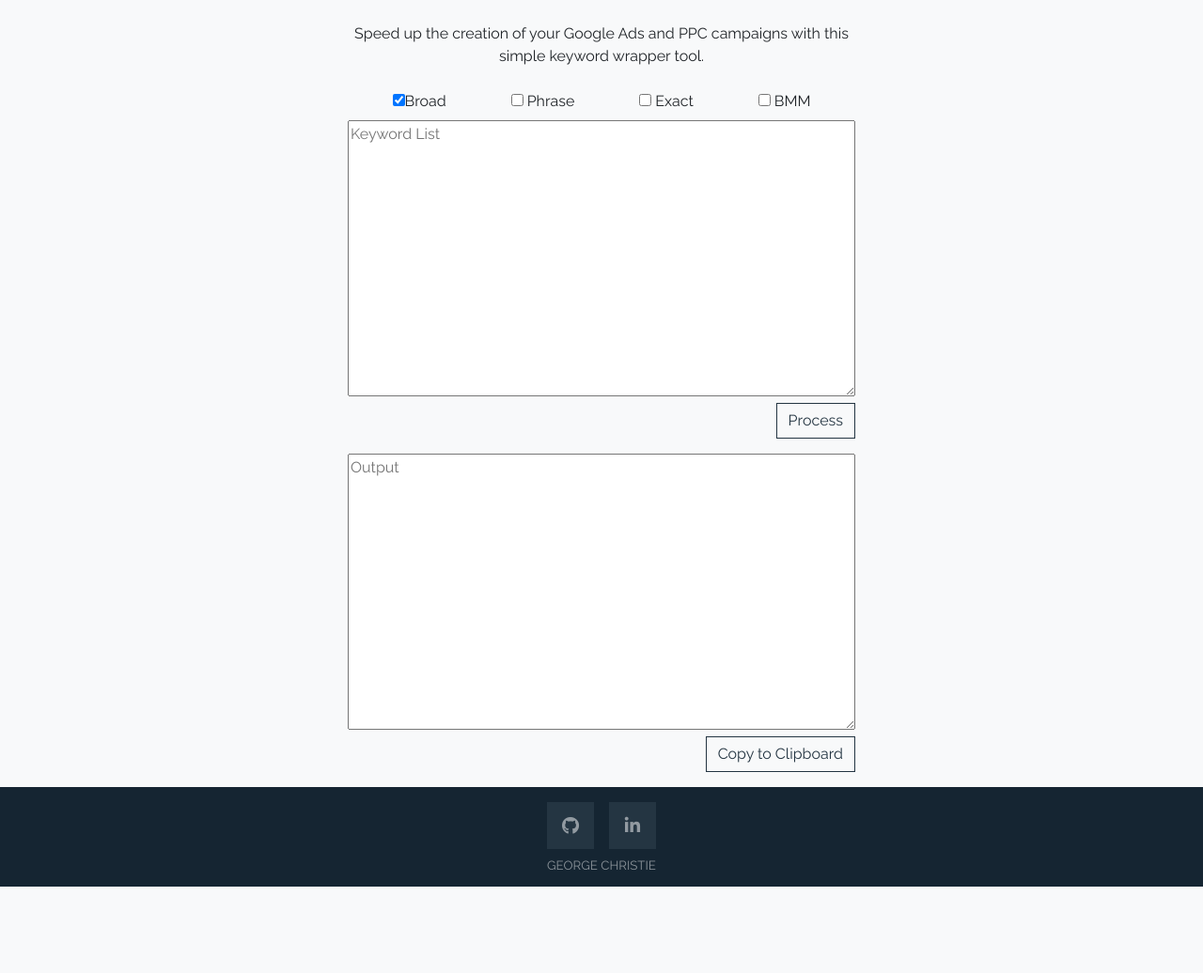
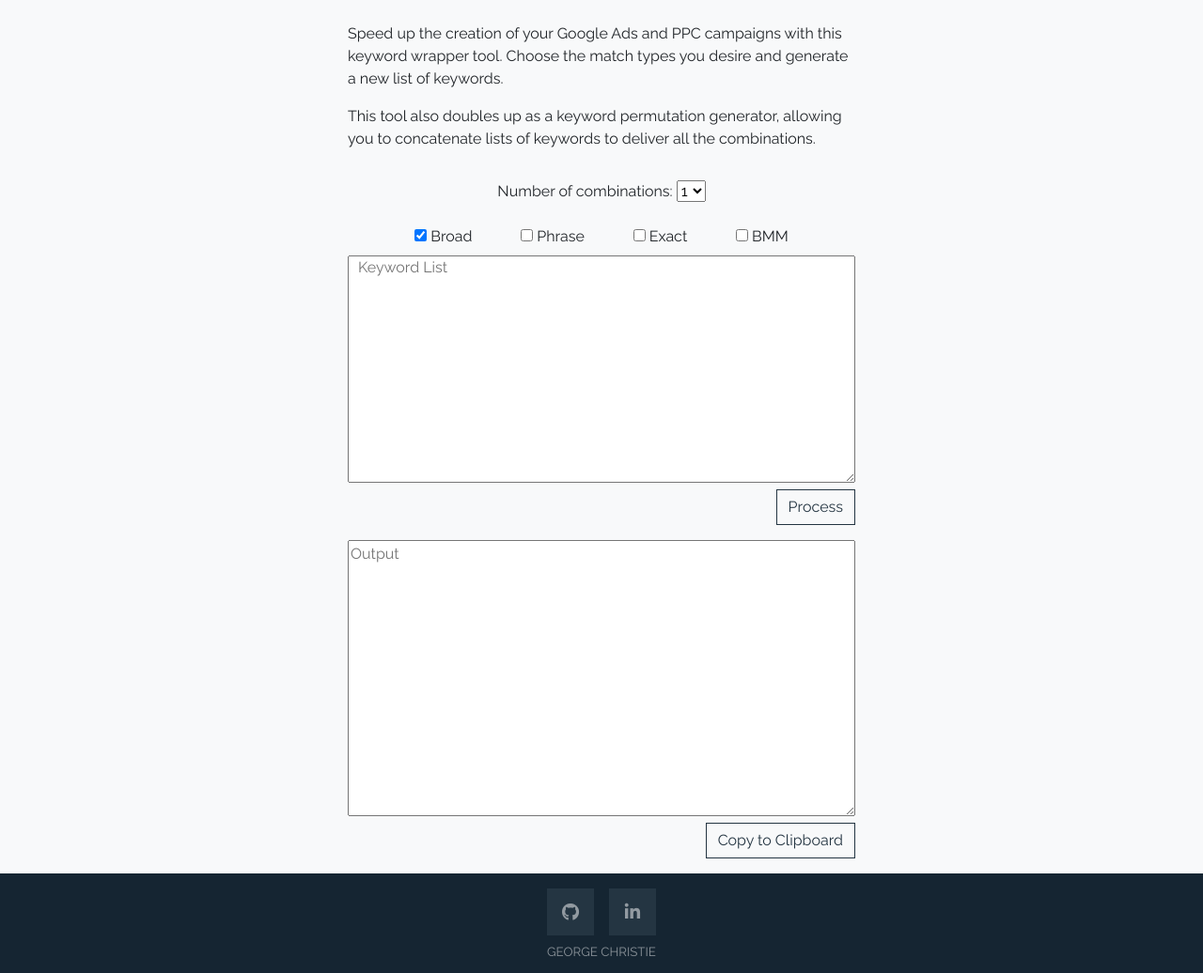
Before and after one commit to GTXiee/portfolio-project, a Django app: template jobs/templates/jobs/keyword-wrapper.html in a window 1280 px wide. Shown: the part 112-1148 px from the top of the page at 94% size. Before the commit the page ends 1056 px from the top, so only its background shows below. Run offline with Django 3.2, Linux system fonts and the light colour scheme; the template is opened without the code that fills it, so the values that code supplies are empty; some libraries are stand-ins or nearby versions.

Commit message:
Changed the keyword wrapper tool to also be a keyword combinator

```diff
--- a/jobs/static/js/script_ordered.js
+++ b/jobs/static/js/script_ordered.js
@@ -1,41 +1,82 @@
-var inputList;
+var inputListFinal;
 
-document.getElementById('btn-process').addEventListener('click', function(){
-    // read input as array
-    var input = document.getElementById('input-text-1').value.trim();
-    inputList = input.split('\n');
+document.getElementById('btn-process').addEventListener('click', function () {
+    // read inputs depending on combination box
+    let combo = document.getElementById('combination-select').value;
+    console.log("Value: " + combo);
+    let inputLists = [];
+
+    let input1 = document.getElementById('input-text-1').value.trim();
+    inputLists.push(input1.split('\n'));
+    if (parseInt(combo) > 1) {
+        let input2 = document.getElementById('input-text-2').value.trim();
+        inputLists.push(input2.split('\n'));
+    }
+    if (parseInt(combo) === 3) {
+        let input3 = document.getElementById('input-text-3').value.trim();
+        inputLists.push(input3.split('\n'));
+    }
+
+    console.log('inputLists:');
+    console.log(inputLists);
+    // concatenate the inputs
+    let inputListFinal = [];
+
+    switch (combo) {
+        case '1':
+            inputListFinal = inputLists[0];
+            break;
+        case '2':
+            for (let i = 0; i < inputLists[0].length; i++) {
+                for (let j = 0; j < inputLists[1].length; j++) {
+                    inputListFinal.push(inputLists[0][i] + " " + inputLists[1][j])
+                }
+            }
+            break;
+        case '3':
+            for (let i = 0; i < inputLists[0].length; i++) {
+                for (let j = 0; j < inputLists[1].length; j++) {
+                    for (let k = 0; k < inputLists[2].length; k++) {
+                        inputListFinal.push(inputLists[0][i] + " " + inputLists[1][j] + " " + inputLists[2][k])
+                    }
+                }
+            }
+    }
+
+    console.log(inputListFinal);
+
 
     // read checkbox input
-    var broadChecked = document.getElementById('broad-checkbox').checked;
-    var phraseChecked = document.getElementById('phrase-checkbox').checked;
-    var exactChecked = document.getElementById('exact-checkbox').checked;
-    var bmmChecked = document.getElementById('bmm-checkbox').checked;
-
+    let broadChecked = document.getElementById('broad-checkbox').checked;
+    let phraseChecked = document.getElementById('phrase-checkbox').checked;
+    let exactChecked = document.getElementById('exact-checkbox').checked;
+    let bmmChecked = document.getElementById('bmm-checkbox').checked;
 
     // output
-    var outputArr = [];
+    let outputArr = [];
+    console.log(inputListFinal);
 
     if (broadChecked) {
-        outputArr.push(inputList);
+        outputArr.push(inputListFinal);
     }
     if (phraseChecked) {
         var phraseArr = [];
-        for (var i=0; i<inputList.length; i++) {
-            phraseArr.push('"' + inputList[i].trim() + '"');
+        for (var i = 0; i < inputListFinal.length; i++) {
+            phraseArr.push('"' + inputListFinal[i].trim() + '"');
         }
         outputArr.push(phraseArr);
     }
     if (exactChecked) {
         var exactArr = [];
-        for (var i=0; i<inputList.length; i++) {
-            exactArr.push('[' + inputList[i].trim() + ']');
+        for (var i = 0; i < inputListFinal.length; i++) {
+            exactArr.push('[' + inputListFinal[i].trim() + ']');
         }
         outputArr.push(exactArr);
     }
     if (bmmChecked) {
         var bmmArr = [];
-        for (var i=0; i<inputList.length; i++) {
-            var line = inputList[i].trim();
+        for (var i = 0; i < inputListFinal.length; i++) {
+            var line = inputListFinal[i].trim();
             var newLine = '+' + line.split(' ').join(' +');
             bmmArr.push(newLine);
         }
@@ -45,8 +86,8 @@ document.getElementById('btn-process').addEventListener('click', function(){
     console.log(outputArr);
 
     var finalArr = [];
-    for (var i=0; i<inputList.length; i++) {
-        for (var j=0; j<outputArr.length; j++) {
+    for (var i = 0; i < inputListFinal.length; i++) {
+        for (var j = 0; j < outputArr.length; j++) {
             finalArr.push(outputArr[j][i])
         }
     }
@@ -57,6 +98,27 @@ document.getElementById('btn-process').addEventListener('click', function(){
 // add copy function to text
 document.getElementById('btn-copy').addEventListener('click', copyText);
 
+// combination boxes
+document.getElementById('combination-select').addEventListener('change', function () {
+    let chosen = document.getElementById('combination-select').value;
+    let inputCol2 = document.getElementById('kw-col-2');
+    let inputCol3 = document.getElementById('kw-col-3');
+    switch (chosen) {
+        case '1':
+            inputCol2.style.display = 'none';
+            inputCol3.style.display = 'none';
+            break;
+        case '2':
+            inputCol2.style.display = 'inline-block';
+            inputCol3.style.display = 'none';
+            break;
+        case '3':
+            inputCol2.style.display = 'inline-block';
+            inputCol3.style.display = 'inline-block';
+            break;
+    }
+});
+
 // copies output to keyboard
 function copyText() {
     let copyText = document.getElementById('output-text');
--- a/jobs/templates/jobs/keyword-wrapper.html
+++ b/jobs/templates/jobs/keyword-wrapper.html
@@ -1,8 +1,9 @@
 {% extends 'base.html' %}
 {% load staticfiles %}
 
-{% block title %}Google Keyword Wrapper Tool | George Christie Development{% endblock %}
-{% block description %}A simple AdWords keyword wrapper tool to help speed up the creation of your PPC campaigns.{% endblock %}
+{% block title %}Keyword Wrapper & Combination Tool | George Christie Development{% endblock %}
+{% block description %}Combine lists of keywords and choose your match types. This swiss army knife of keyword tools
+    will help speed up the creation of your PPC campaigns.{% endblock %}
 
 {% block content %}
 
@@ -13,16 +14,34 @@
         </section>
 
         <section class="container py-3">
-            <div class="row text-center justify-content-center pb-2">
+            <div class="row justify-content-center">
                 <div class="col-md-10 col-lg-6">
-                    <p class="text-center">Speed up the creation of your Google Ads and PPC campaigns with this simple
-                        keyword wrapper tool.</p>
+                    <div class="row pb-3">
+                        <div class="col">
+                            <p>Speed up the creation of your Google Ads and PPC campaigns with this
+                                keyword wrapper tool. Choose the match types you desire and generate
+                                a new list of keywords.
+                            <p>This tool also doubles up as a keyword permutation generator, allowing you to concatenate
+                                lists of keywords to deliver all the combinations.</p>
                         </div>
                     </div>
+
+                    <div class="row justify-content-center pb-4">
+                        <div class="text-center">
+                            Number of combinations:
+                            <select id="combination-select">
+                                <option value="1">1</option>
+                                <option value="2">2</option>
+                                <option value="3">3</option>
+                            </select>
+                        </div>
+                    </div>
+
                     <div class="row justify-content-center">
-                <div class="col-10 col-sm-8 col-lg-5 d-flex justify-content-between">
+                        <div class="col-10 col-lg-9 d-flex justify-content-between">
                             <label for="broad-checkbox">
-                        <input id="broad-checkbox" checked="checked" name="match-types" type="checkbox"/>Broad</label>
+                                <input id="broad-checkbox" class="rounded-0" checked="checked" name="match-types"
+                                       type="checkbox"/> Broad</label>
                             <label for="phrase-checkbox">
                                 <input id="phrase-checkbox" name="match-types" type="checkbox"/> Phrase</label>
                             <label for="exact-checkbox">
@@ -30,29 +49,36 @@
                             <label for="bmm-checkbox">
                                 <input id="bmm-checkbox" name="match-types" type="checkbox"/> BMM</label>
                         </div>
-
                     </div>
 
-            <div class="row justify-content-center">
-                <div class="col-md-10 col-lg-6">
-                    <textarea id="input-text-1" class="w-100" rows="12" placeholder="Keyword List"></textarea>
+                    <div class="row justify-content-center kw-inputs">
+                        <div class="col" id="kw-col-1">
+                            <textarea id="input-text-1" rows="10" placeholder="Keyword List"></textarea>
+                        </div>
+                        <div class="col" id="kw-col-2" style="display: none">
+                            <textarea id="input-text-2" rows="10" placeholder="Keyword List"></textarea>
+                        </div>
+                        <div class="col" id="kw-col-3" style="display: none">
+                            <textarea id="input-text-3" rows="10" placeholder="Keyword List"></textarea>
                         </div>
                     </div>
                     <div class="row">
-                <div class="col-md-11 col-lg-9">
+                        <div class="col">
                             <button id="btn-process" class="btn-custom-form">Process</button>
 
                         </div>
                     </div>
-            <div class="row justify-content-center mt-3">
-                <div class="col-md-10 col-lg-6">
+                    <div class="row mt-3">
+                        <div class="col">
                             <textarea id="output-text" class="w-100" readonly="readonly" rows="12"
                                       placeholder="Output"></textarea>
                         </div>
                     </div>
                     <div class="row">
-                <div class="col-md-11 col-lg-9">
+                        <div class="col">
                             <button id="btn-copy" class="btn-custom-form">Copy to Clipboard</button>
+                        </div>
+                    </div>
                 </div>
             </div>
         </section>
--- a/portfolio/static/style.css
+++ b/portfolio/static/style.css
@@ -104,7 +104,7 @@ footer .icon-box:hover {
     color: white;
 }
 
-.custom-form textarea, input {
+input {
     border-radius: 0 !important;
 }
 
@@ -206,3 +206,8 @@ footer .icon-box:hover {
 .job-display:hover .overlay-middle {
     opacity: 1;
 }
+
+.kw-inputs textarea {
+    width: 100%;
+    padding: 0 10px;
+}
```
Lines whose indentation alone changed are shown as unchanged.
